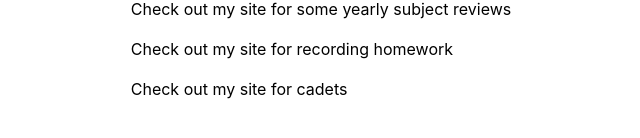
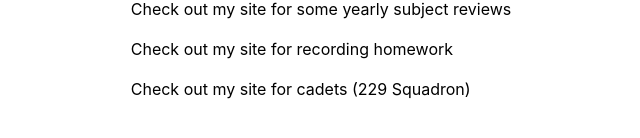
Before and after one commit to MagnusAustralia/portfolio, a Next.js app: page / in a window 1280 px wide. Shown: the part 432-570 px from the top of the page, without its empty margins (319-959 px from the left). Built offline with nearby package versions, Linux system fonts and the light colour scheme.

Commit message:
Link Fix

```diff
--- a/components/Links.js
+++ b/components/Links.js
@@ -27,7 +27,7 @@ const Links = () => {
 				<br />
 				<br />
 				<a href="http://cadets.william-portfolio.design">
-					Check out my site for cadets
+					Check out my site for cadets (229 Squadron)
 				</a>
 			</p>
 		</div>
```
